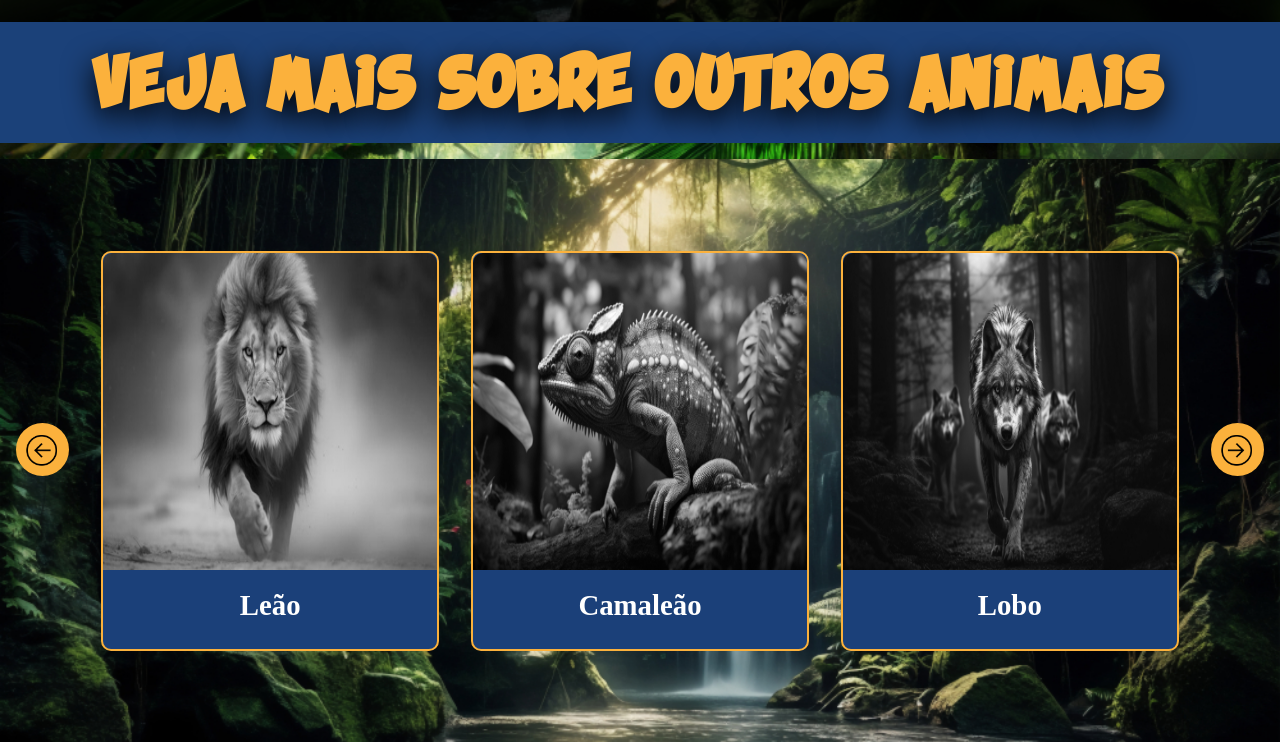
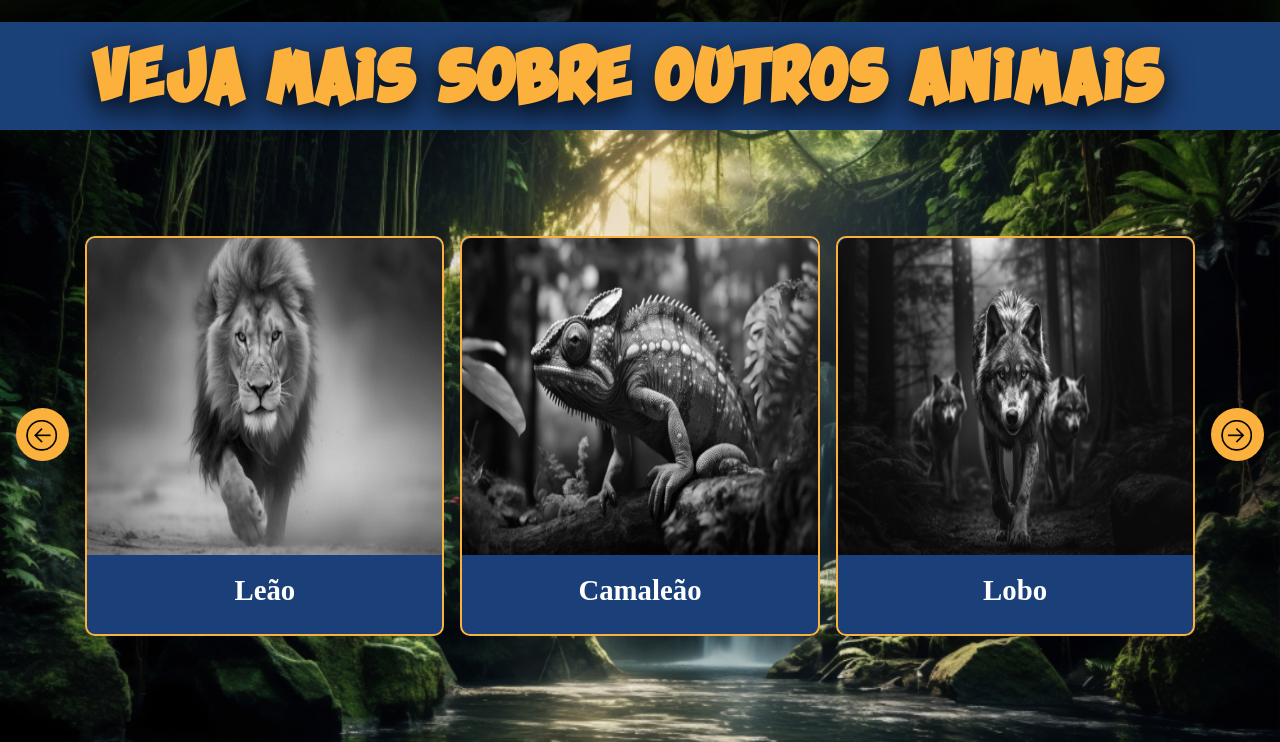
Before and after one commit to Joaopiornedo/Animals, a plain HTML site: page index.html in a window 1280 px wide. Shown: the part 1530-2272 px from the top of the page. Drawn offline with Linux system fonts and the light colour scheme; files whose address does not match are found by name.

Commit message:
Update style.css

```diff
--- a/src/css/style.css
+++ b/src/css/style.css
@@ -301,7 +301,6 @@ hr {
     display: flex;
     flex-direction: column;
     height: 45em;
-    gap: 1em;
 }
 /* Conatainer Cards Bloco 1/ Título */
 .titulo {
@@ -325,8 +324,8 @@ hr {
    display: flex;
    justify-content: center;
    align-items: center;
-   gap: 2em;
-   height:85%;
+   gap: 1em;
+   height:100%;
    padding: 1em;
 
 }
```
